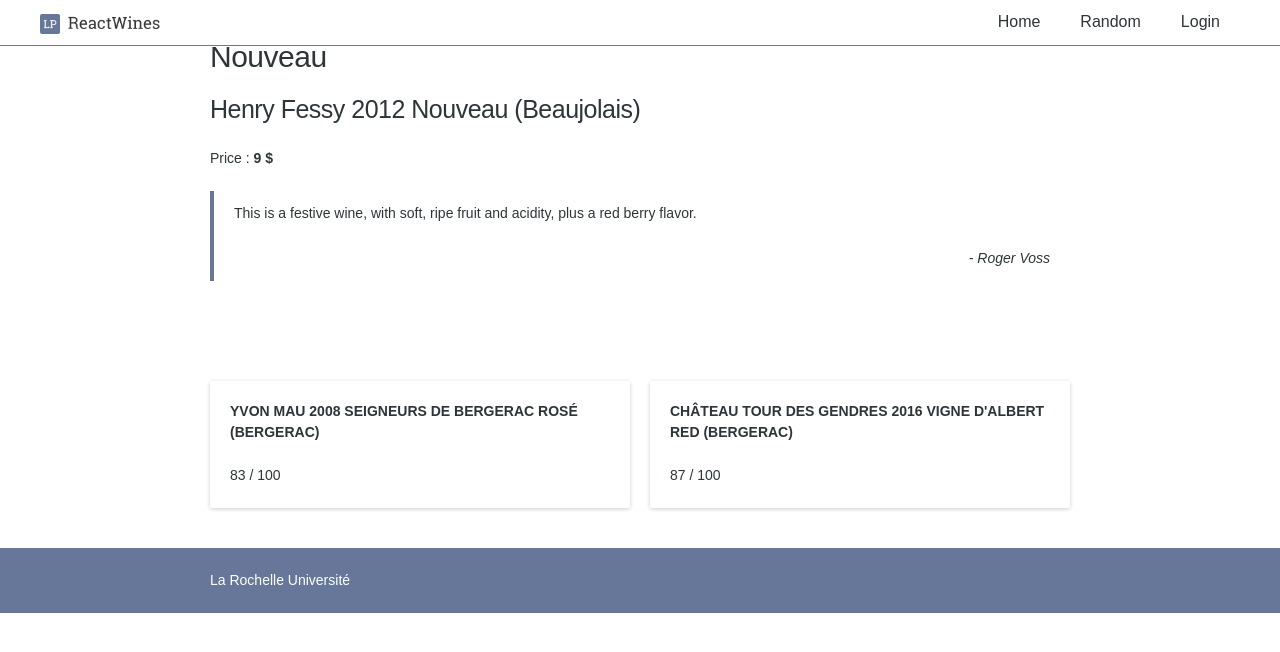
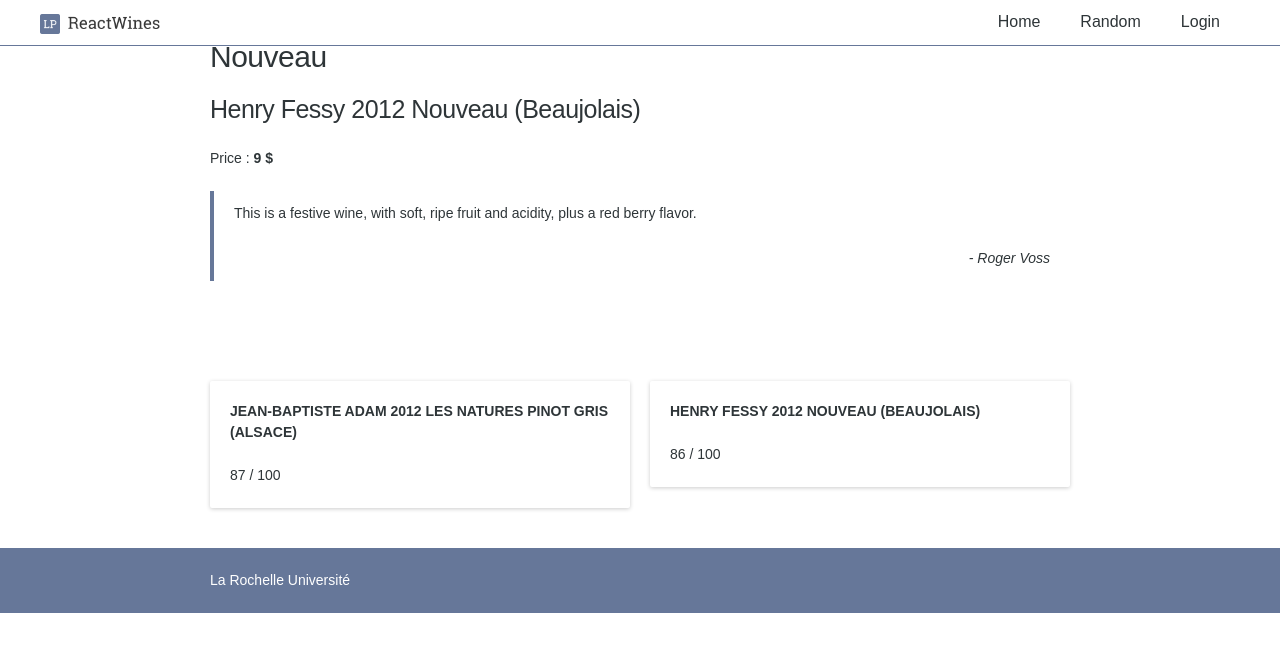
Before and after one commit to Tchauuw/wineCatalog, a React (Create React App) app: page / in a window 1280 px wide. Shown: the top 652 px of the page. Built offline with nearby package versions, Linux system fonts and the light colour scheme.

Commit message:
Ex 1 : Splitting components

```diff
--- a/src/components/App.jsx
+++ b/src/components/App.jsx
@@ -1,83 +1,14 @@
 import React from 'react'
 
-import logo from '../assets/logo.png'
+import Review from './Review'
+import ReviewList from './ReviewList'
+import Layout from './Layout'
 
 const App = () => {
-    return <>
-        <nav fx="">
-            <header>
-                <a href="/"><img src={logo} alt="React-Wines logo" /></a>
-            </header>
-            <div>
-                <ul>
-                    <li>
-                        <a href="/">Home</a>
-                    </li>
-                    <li>
-                        <a href="/">Random</a>
-                    </li>
-                    <li>
-                        <a href="/">Login</a>
-                    </li>
-                </ul>
-            </div>
-        </nav>
-        <main>
-            <section data-name="review">
-                <h2>Nouveau</h2>
-                <h3>Henry Fessy 2012 Nouveau  (Beaujolais)</h3>
-                <p>
-                    Price : <b>9 $</b>
-                </p>
-                <blockquote>
-                    <p>
-                        This is a festive wine, with soft, ripe fruit and acidity, plus a red berry flavor.
-                    </p>
-                    <p txt="r">
-                        <i>- Roger Voss</i>
-                    </p>
-                </blockquote>
-            </section>
-            <section data-name="review-list">
-                <div className="hidden">
-                    <h4>Categories</h4>
-                    <p>
-                        <select>
-                            <option value="">All</option>
-                            <option value="bordeaux">Bordeaux</option>
-                            <option value="cotes-du-rhone">Côtes du Rhone</option>
-                        </select>
-                    </p>
-                </div>
-                <grid>
-                    <div col="1/2">
-                        <card>
-                            <a href="/">
-                                <h5>Yvon Mau 2008 Seigneurs de Bergerac Rosé (Bergerac)</h5>
-                                <p>83 / 100</p>
-                            </a>
-                        </card>
-                    </div>
-                    <div col="1/2">
-                        <card>
-                            <a href="/">
-                                <h5>Château Tour des Gendres 2016 Vigne d'Albert Red (Bergerac)</h5>
-                                <p>87 / 100</p>
-                            </a>
-                        </card>
-                    </div>
-                    <div col="1/1" txt="c" className="hidden">
-                        <card>
-                            <a href="/"><h5>Add a review</h5></a>
-                        </card>
-                    </div>
-                </grid>
-            </section>
-        </main>
-        <footer>
-            <p>La Rochelle Université</p>
-        </footer>
-    </>
+    return <Layout>
+        <Review />
+        <ReviewList />
+    </Layout>
 }
 
 export default App
--- /dev/null
+++ b/src/components/Layout.jsx
@@ -0,0 +1,36 @@
+import logo from '../assets/logo.png'
+import Review from "./Review";
+import ReviewList from "./ReviewList";
+
+const Layout = props => {
+
+    return <>
+    <nav fx="">
+        <header>
+            <a href="/"><img src={logo} alt="React-Wines logo" /></a>
+        </header>
+        <div>
+            <ul>
+                <li>
+                    <a href="/">Home</a>
+                </li>
+                <li>
+                    <a href="/">Random</a>
+                </li>
+                <li>
+                    <a href="/">Login</a>
+                </li>
+            </ul>
+        </div>
+    </nav>
+    <main>
+        <Review />
+        <ReviewList />
+    </main>
+    <footer>
+        <p>La Rochelle Université</p>
+    </footer>
+</>
+
+}
+export default Layout
--- /dev/null
+++ b/src/components/Review.jsx
@@ -0,0 +1,21 @@
+const Review = () => {
+
+    return<section data-name="review">
+        <h2>Nouveau</h2>
+        <h3>Henry Fessy 2012 Nouveau  (Beaujolais)</h3>
+        <p>
+            Price : <b>9 $</b>
+        </p>
+        <blockquote>
+            <p>
+                This is a festive wine, with soft, ripe fruit and acidity, plus a red berry flavor.
+            </p>
+            <p txt="r">
+                <i>- Roger Voss</i>
+            </p>
+        </blockquote>
+    </section>
+
+}
+
+export default Review
--- /dev/null
+++ b/src/components/ReviewList.jsx
@@ -0,0 +1,42 @@
+import db from "../api/db.json";
+
+const ReviewList = props => {
+
+    return <section data-name="review-list">
+        <div className="hidden">
+            <h4>Categories</h4>
+            <p>
+                <select>
+                    <option value="">All</option>
+                    <option value="bordeaux">Bordeaux</option>
+                    <option value="cotes-du-rhone">Côtes du Rhone</option>
+                </select>
+            </p>
+        </div>
+        <grid>
+            <div col="1/2">
+                <card>
+                    <a href="/">
+                        <h5>{db.reviews[0].title}</h5>
+                        <p>{db.reviews[0].points} / 100</p>
+                    </a>
+                </card>
+            </div>
+            <div col="1/2">
+                <card>
+                    <a href="/">
+                        <h5>{db.reviews[1].title}</h5>
+                        <p>{db.reviews[1].points} / 100</p>
+                    </a>
+                </card>
+            </div>
+            <div col="1/1" txt="c" className="hidden">
+                <card>
+                    <a href="/"><h5>Add a review</h5></a>
+                </card>
+            </div>
+        </grid>
+    </section>
+}
+
+export default ReviewList
```
